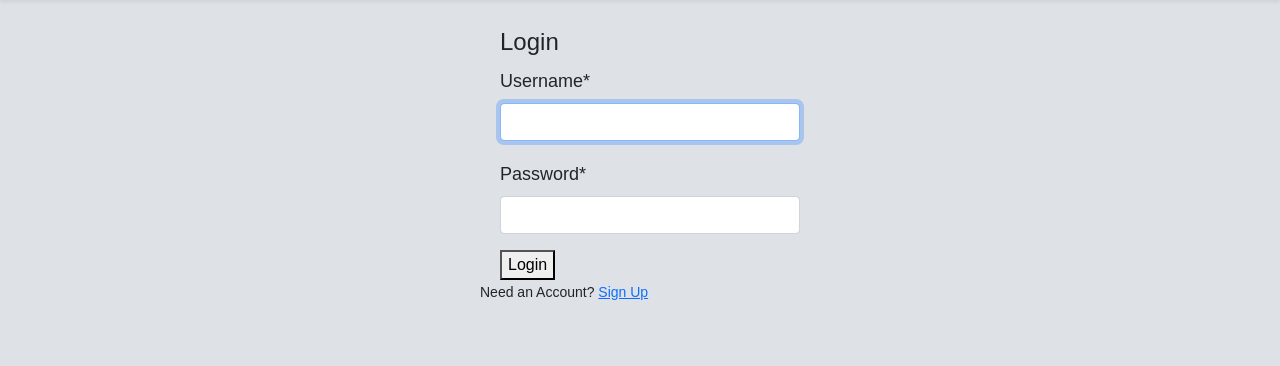
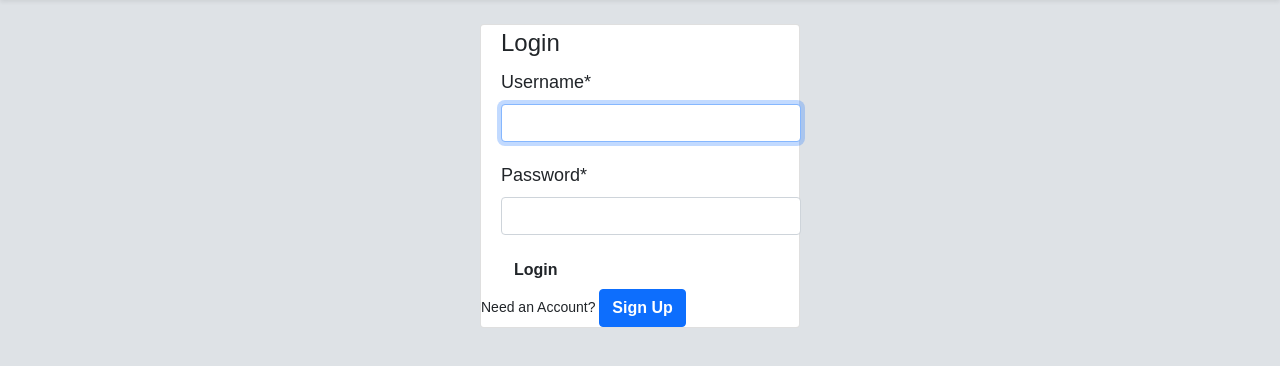
Before and after one commit to philipnyakwaka1/PET_HAVEN_DEV, a Django app: page /login/ in a window 1280 px wide. Shown: the part 87-453 px from the top of the page. Run offline with Django 5.2, Linux system fonts and the light colour scheme; some libraries are stand-ins or nearby versions.

Commit message:
Some styling

```diff
--- a/mysite/mysite/settings.py
+++ b/mysite/mysite/settings.py
@@ -26,7 +26,7 @@ BASE_DIR = Path(__file__).resolve().parent.parent
 SECRET_KEY = 'django-insecure-=m+lko+61h=nig4)g16k57ie&b(7j3r*y5zkgw83-zp+_c1e!h'
 
 # SECURITY WARNING: don't run with debug turned on in production!
-DEBUG = False
+DEBUG = True
 
 if not DEBUG:
     DATABASES = {'default': dj_database_url.parse(os.environ.get('DATABASE_URL'))}
@@ -34,7 +34,7 @@ else:
     DATABASES = {
         'default': {
             'ENGINE': 'django.db.backends.sqlite3',
-            'NAME': 'db.sqlite3',
+            'NAME': BASE_DIR / 'db.sqlite3',
         }}
 
 ALLOWED_HOSTS = ['*']
--- a/mysite/users/templates/users/login.html
+++ b/mysite/users/templates/users/login.html
@@ -1,11 +1,67 @@
-{% extends 'users/base.html' %}
-{% load crispy_forms_tags %}
-{% block content %}
+{% extends 'users/base.html' %} {% load crispy_forms_tags %} {% block content %}
 {% if user.is_authenticated %}
+<style>
+  body {
+    margin-top: 20px;
+    color: #1a202c;
+    text-align: left;
+    background-color: #e2e8f0;
+  }
+  .main-body {
+    padding: 15px;
+  }
+  .card {
+    box-shadow: 0 1px 3px 0 rgba(0, 0, 0, 0.1), 0 1px 2px 0 rgba(0, 0, 0, 0.06);
+  }
+
+  .card {
+    position: relative;
+    display: flex;
+    flex-direction: column;
+    min-width: 0;
+    word-wrap: break-word;
+    background-color: #fff;
+    background-clip: border-box;
+    border: 0 solid rgba(0, 0, 0, 0.125);
+    border-radius: 0.25rem;
+  }
+
+  .card-body {
+    flex: 1 1 auto;
+    min-height: 1px;
+    padding: 1rem;
+  }
+
+  .gutters-sm {
+    margin-right: -8px;
+    margin-left: -8px;
+  }
+
+  .gutters-sm > .col,
+  .gutters-sm > [class*="col-"] {
+    padding-right: 8px;
+    padding-left: 8px;
+  }
+  .mb-3,
+  .my-3 {
+    margin-bottom: 1rem !important;
+  }
+
+  .bg-gray-300 {
+    background-color: #e2e8f0;
+  }
+  .h-100 {
+    height: 100% !important;
+  }
+  .shadow-none {
+    box-shadow: none !important;
+  }
+</style>
 <h1>You are already Logged In</h1>
 {% else %}
-<br>
-<div class="col-md-3 mx-auto">
+<br />
+
+<div class="card col-md-3 mx-auto">
   <form method="POST">
     {% csrf_token %}
     <fieldset>
@@ -13,15 +69,17 @@
       {{ form | crispy }}
     </fieldset>
     <div>
-            <button type="submit">Login</button>
+      <button class="btn" type="submit">Login</button>
     </div>
   </form>
   <div>
-        <small>Need an Account? <a href="{% url 'register' %}">Sign Up</a></small>
+    <small
+      >Need an Account?
+      <a class="btn btn-primary" href="{% url 'register' %}">Sign Up</a></small
+    >
   </div>
 </div>
-{% endif %}
-{% endblock %}
+{% endif %} {% endblock %}
 
 <!--
 {% if user.is_authenticated %}
```
Also changed, not shown: mysite/users/templates/users/register.html (+62 -5 lines). Lines whose indentation alone changed are shown as unchanged.
